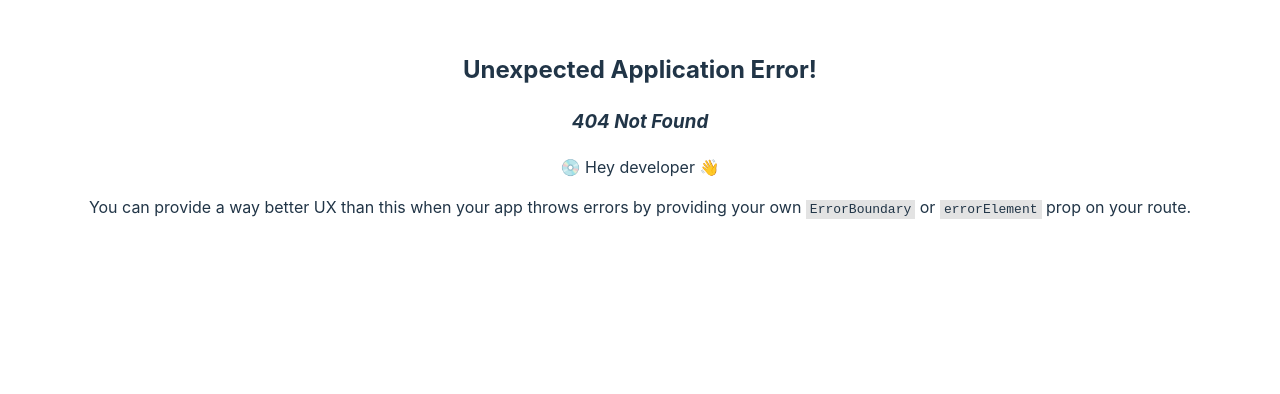
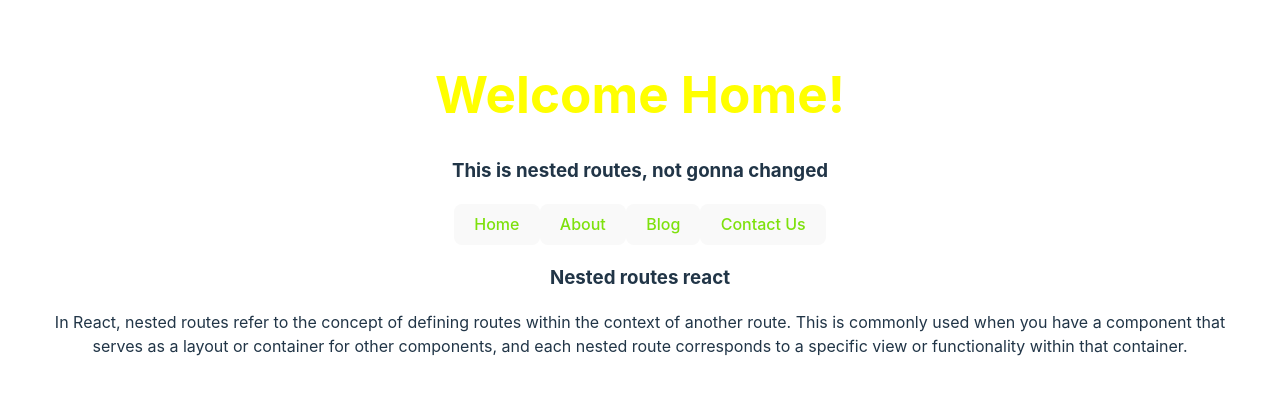
Before and after one commit to cssmh/introduction-to-react-router, a React (Vite) app: page /blog in a window 1280 px wide. Before the commit this address had no page. Shown: the top 394 px of the page. Built offline with nearby package versions, Linux system fonts and the light colour scheme.

Commit message:
nested routes lrarned

```diff
--- a/src/component/About.jsx
+++ b/src/component/About.jsx
@@ -1,7 +1,9 @@
 const About = () => {
     return (
         <div>
-
+            <h3>About</h3>
+            <h4>Want to know about?</h4>
+            <p>Software development company</p>
         </div>
     );
 };
--- a/src/component/Blog.jsx
+++ b/src/component/Blog.jsx
@@ -1,9 +1,16 @@
 const Blog = () => {
-    return (
-        <div>
-
-        </div>
-    );
+  return (
+    <div>
+      <h3>Nested routes react</h3>
+      <p>
+        In React, nested routes refer to the concept of defining routes within
+        the context of another route. This is commonly used when you have a
+        component that serves as a layout or container for other components, and
+        each nested route corresponds to a specific view or functionality within
+        that container.
+      </p>
+    </div>
+  );
 };
 
 export default Blog;
--- a/src/component/ContactUs.jsx
+++ b/src/component/ContactUs.jsx
@@ -1,7 +1,9 @@
 const ContactUs = () => {
     return (
         <div>
-
+            <h3>Contact Us</h3>
+            <p>Need any help?</p>
+            <p>Call: 01118327482 or join our discord</p>
         </div>
     );
 };
--- a/src/component/Home.jsx
+++ b/src/component/Home.jsx
@@ -1,12 +1,15 @@
+import { Outlet } from "react-router-dom";
+
 const Home = () => {
     return (
         <div>
             <h1 style={{color: 'yellow'}}>Welcome Home!</h1>
             <h3>This is nested routes, not gonna changed</h3>
-            <button>Home</button>
-            <button>About</button>
-            <button>Blog</button>
-            <button>Contact Us</button>
+            <button><a href="/">Home</a></button>
+            <button><a href="/about">About</a></button>
+            <button><a href="/blog">Blog</a></button>
+            <button><a href="/contact">Contact Us</a></button>
+            <Outlet></Outlet>
         </div>
     );
 };
--- a/src/index.css
+++ b/src/index.css
@@ -15,7 +15,7 @@
 
 a {
   font-weight: 500;
-  color: #646cff;
+  color: rgb(126, 225, 13);
   text-decoration: inherit;
 }
 a:hover {
@@ -45,9 +45,6 @@ button {
   cursor: pointer;
   transition: border-color 0.25s;
 }
-button:hover {
-  border-color: #646cff;
-}
 button:focus,
 button:focus-visible {
   outline: 4px auto -webkit-focus-ring-color;
```
Also changed, not shown: src/main.jsx (+18 -1 lines).
